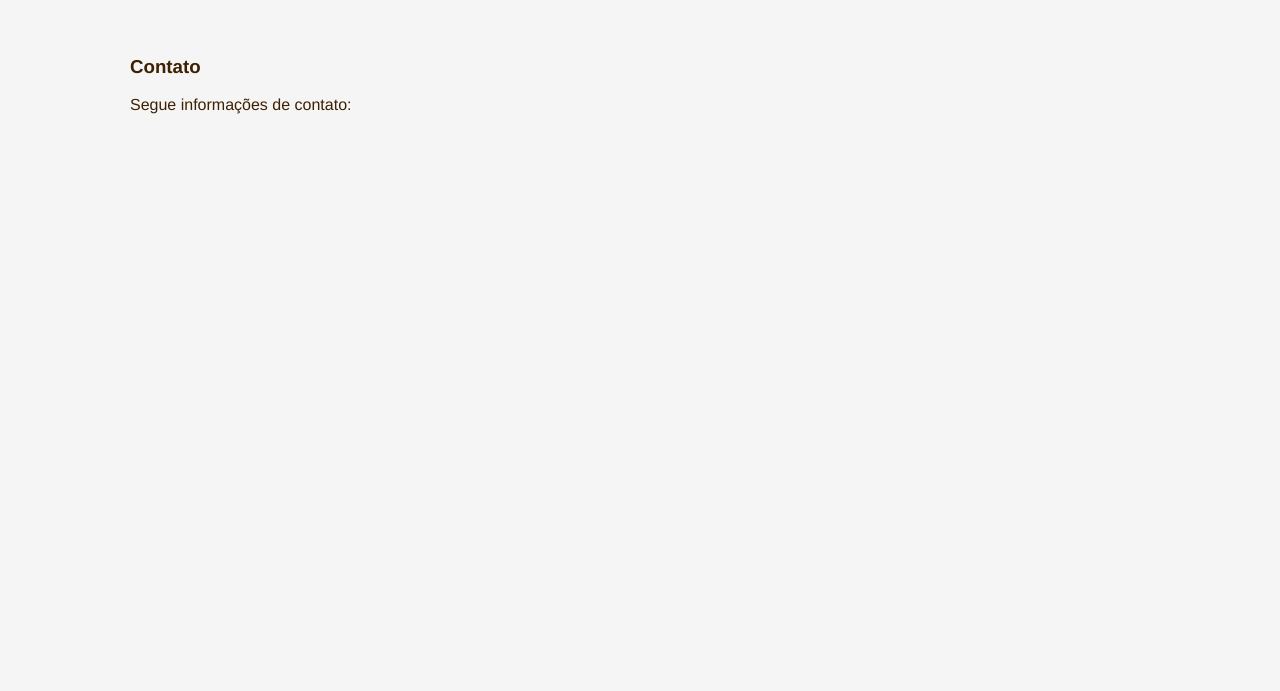
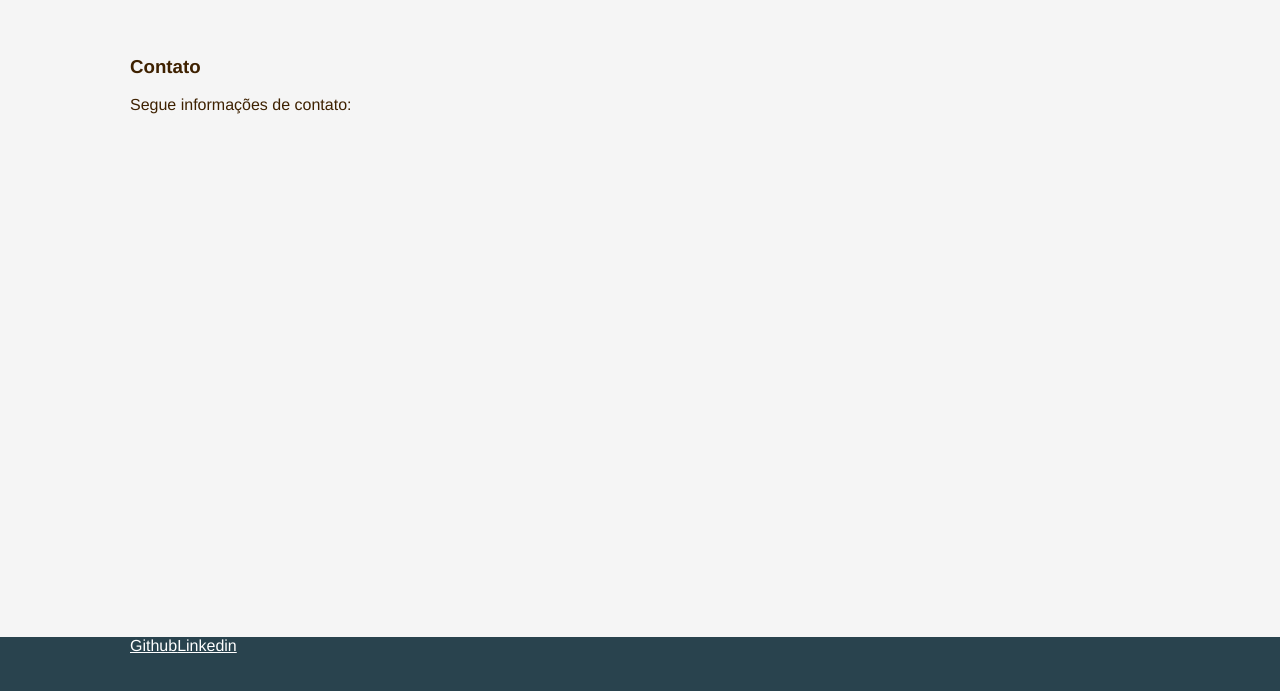
Before and after one commit to ArthurMVilela/ArthurMVilela.github.io, a Vue app: page / in a window 1280 px wide. Shown: the part 2563-3254 px from the top of the page. Before the commit the page ends 3200 px from the top, so only its background shows below. Built offline with nearby package versions, Linux system fonts and the light colour scheme.

Commit message:
adicionado rodapé

```diff
--- a/src/App.vue
+++ b/src/App.vue
@@ -37,7 +37,7 @@
       </div>
     </section>
 
-    <div></div>
+    <Footer/>
   </div>
 </template>
 
@@ -45,11 +45,13 @@
 import { Component, Vue } from 'vue-property-decorator';
 import Menu from "./components/Menu.vue";
 import Landing from "./components/Landing.vue";
+import Footer from "./components/Footer.vue";
 
 @Component({
   components: {
     Menu,
     Landing,
+    Footer
   },
 })
 export default class App extends Vue {}
--- /dev/null
+++ b/src/components/Footer.vue
@@ -0,0 +1,43 @@
+<template>
+	<footer class="footer">
+		<div class="footer__content">
+			<div class="footer__links">
+				<a href="">Github</a>
+				<a href="">Linkedin</a>
+			</div>
+		</div>
+	</footer>
+</template>
+
+<script lang="ts">
+import { Component, Vue } from 'vue-property-decorator';
+
+
+@Component
+export default class Footer extends Vue {
+
+}
+</script>
+
+<style lang="scss">
+@import "../assets/scss/_colors.scss";
+
+.footer {
+	width: 100%;
+	min-height: 200px;
+	background-color: $color-primary-dark;
+	color: white;
+
+	&__content {
+		width: 100%;
+		max-width: 1020px;
+		margin: 0 auto;
+		display: flex;
+		align-items: center;
+	}
+
+	&__links {
+
+	}
+}
+</style>
```
